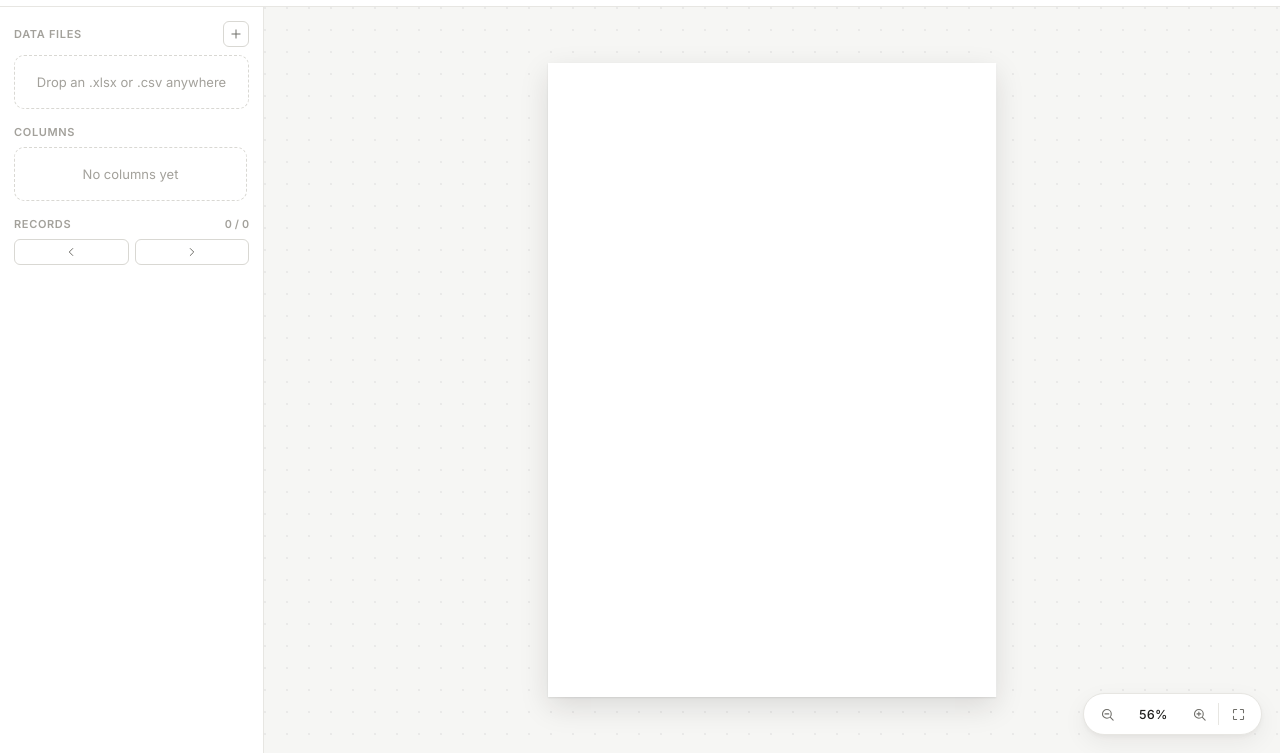
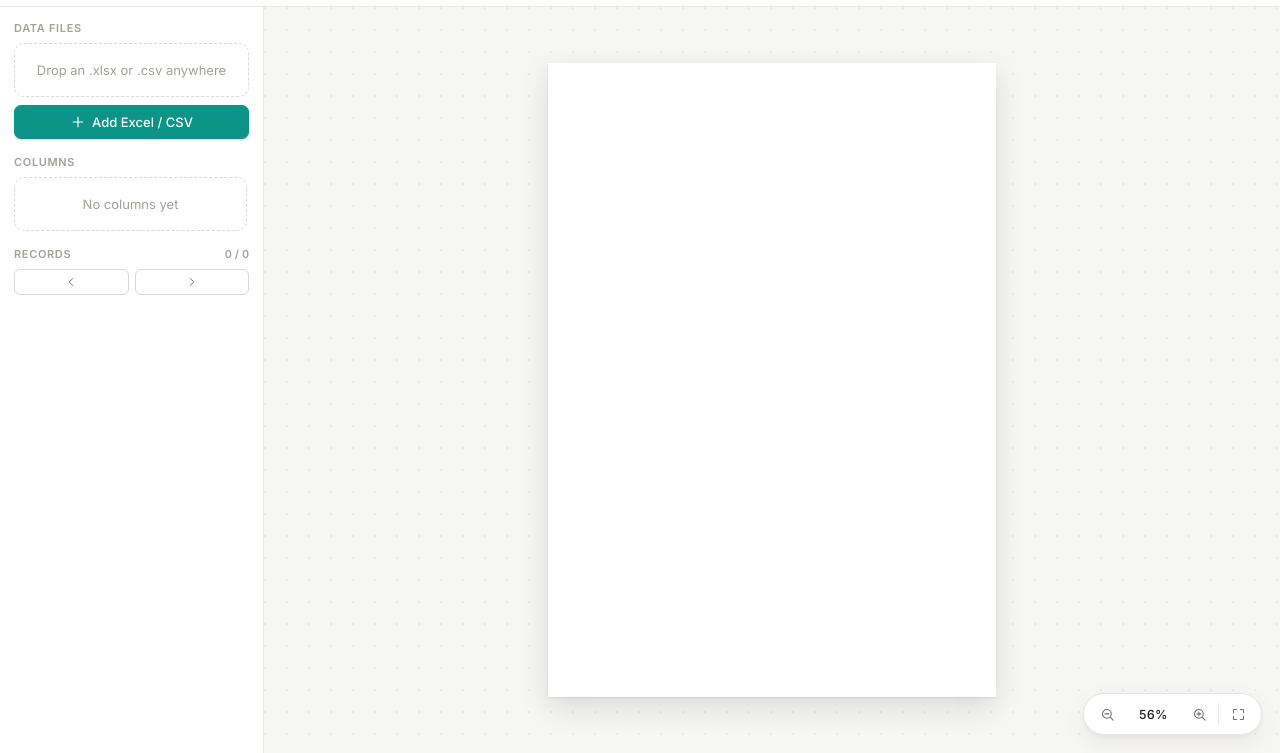
Before and after one commit to hollyenah/print-gen, a plain HTML site: page index.html in a window 1280 px wide. Both pictures are taken after a click on the button "Create canvas". Shown: the part 47-800 px from the top of the page. Drawn offline with nearby package versions, Linux system fonts and the light colour scheme; a web font is replaced by a local one.

Commit message:
Make the add data button visible: full-width primary button under the file list
The + icon in the Data files header was easy to miss. It is now a labelled
teal 'Add Excel / CSV' button directly below the file list, same block.

```diff
--- a/index.html
+++ b/index.html
@@ -162,11 +162,13 @@
       <div class="side-block">
         <div class="side-head">
           <span>Data files</span>
-          <label class="mini-btn" for="fileInput" id="addFileBtn" data-icon="plus" title="Load .xlsx / .csv"></label>
         </div>
         <div class="file-list" id="fileList">
           <div class="empty-note">Drop an .xlsx or .csv anywhere</div>
         </div>
+        <label class="btn primary add-data" for="fileInput" id="addFileBtn" title="Load .xlsx / .xls / .csv">
+          <i data-icon="plus"></i><span>Add Excel / CSV</span>
+        </label>
       </div>
 
       <div class="side-block">
--- a/styles.css
+++ b/styles.css
@@ -322,6 +322,7 @@ button { font-family: inherit; }
 }
 .counter { font-variant-numeric: tabular-nums; letter-spacing: 0; }
 
+.add-data { width: 100%; justify-content: center; flex: 0 0 auto; }
 .file-list { display: flex; flex-direction: column; gap: 4px; overflow-y: auto; max-height: 190px; }
 .file-item {
   flex-shrink: 0; display: flex; align-items: center; gap: 8px;
```
